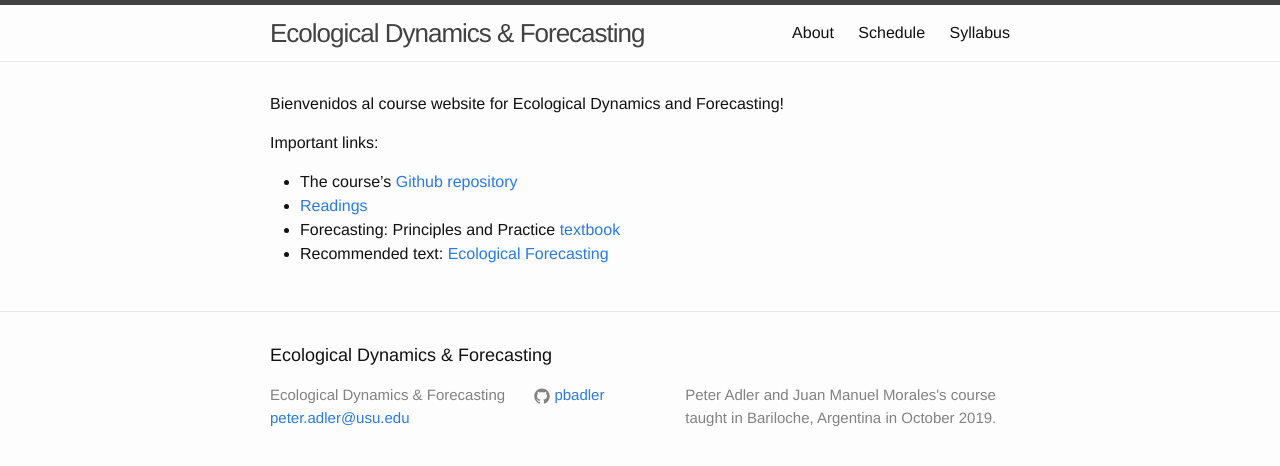
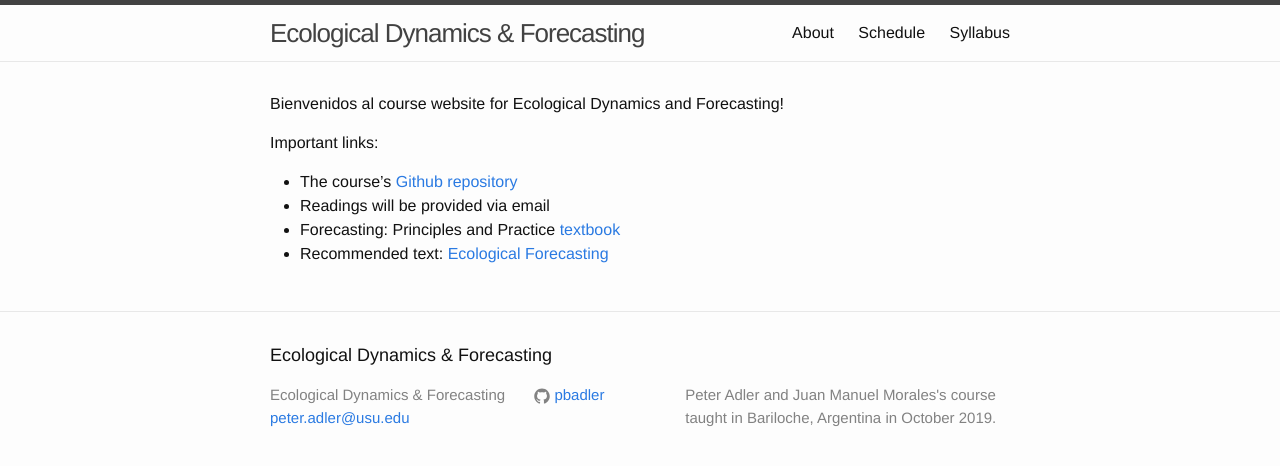
Before and after one commit to pbadler/forecasting-course-short, a Jekyll site: the page built from index.md, in a window 1280 px wide. Shown: the top 466 px of the page. Built offline with Jekyll 4.4.1, drawn with Linux system fonts in a browser that asks for light colours.

Commit message:
Removed link to readings

```diff
--- a/index.md
+++ b/index.md
@@ -7,6 +7,6 @@ Bienvenidos al course website for Ecological Dynamics and Forecasting!
 Important links:
 
 * The course's [Github repository](https://github.com/pbadler/forecasting-course-short)
-* [Readings](https://www.dropbox.com/sh/fpk8wwgrzq1mw80/AAAY5vsOxG2JmZNO9yeG8Luka?dl=0)
+* Readings will be provided via email
 * Forecasting: Principles and Practice [textbook](https://otexts.org/fpp2/)
 * Recommended text: [Ecological Forecasting](https://press.princeton.edu/titles/11048.html)
```
